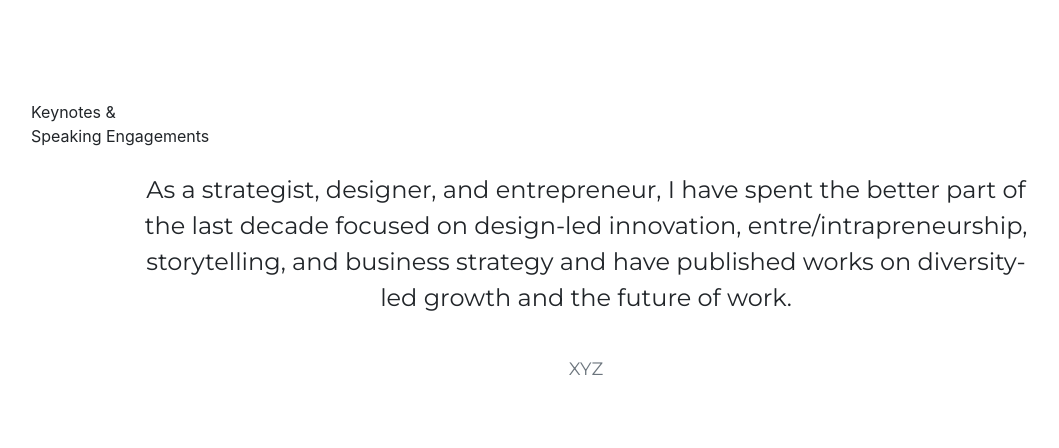
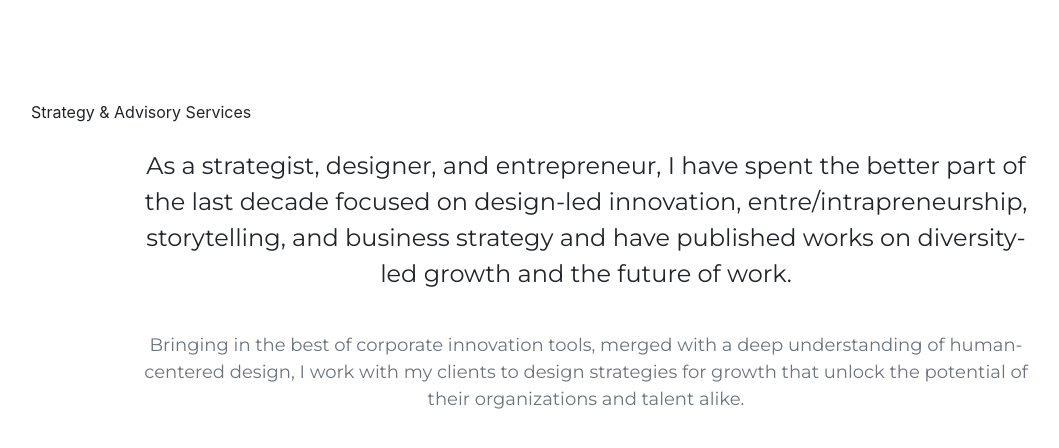
Before and after one commit to dalkat/dalkat.github.io, a Jekyll site: the page built from strategy.md, in a window 1280 px wide and 900 px high. Shown: the top 448 px of the window, without its empty margins (54-1113 px from the left). Built offline with Jekyll 4.4.1, drawn with Linux system fonts in a browser that asks for light colours; nearby versions of some CDN libraries; some web fonts are replaced; library files that are not in the unit come from our copies.

Commit message:
portfolio not working

```diff
--- a/_data/strategy.yml
+++ b/_data/strategy.yml
@@ -1,6 +1,6 @@
 intro:
   lead-in: ''
-  heading: Keynotes & <br>Speaking Engagements
+  heading: Strategy & Advisory Services
   btn: ''
 
 about:
--- a/_layouts/default-sub.html
+++ b/_layouts/default-sub.html
@@ -111,7 +111,7 @@
     </footer>
 
     {% assign ws = '' %}
-    {%- if page.layout == 'home' 'strategy' -%}
+    {%- if page.layout == 'strategy' -%}
     <!-- Portfolio Modals -->
     {%- for project in site.projects -%}
 {% assign ws = '' %}
--- a/_layouts/strategy.html
+++ b/_layouts/strategy.html
@@ -54,7 +54,7 @@ layout: default-sub
               As a strategist, designer, and entrepreneur, I have spent the better part of the last decade focused on design-led innovation, entre/intrapreneurship, storytelling, and business strategy and have published works on diversity-led growth and the future of work. </p>
 
 
-            <br><p class="section-subheading text-muted" style="font-size:18px; font-family:'Montserrat', 'Helvetica Neue', Helvetica, Arial, sans-serif; text-align:center; padding:0 10%;">XYZ</p><br><br>
+            <br><p class="section-subheading text-muted" style="font-size:18px; font-family:'Montserrat', 'Helvetica Neue', Helvetica, Arial, sans-serif; text-align:center; padding:0 10%;">Bringing in the best of corporate innovation tools, merged with a deep understanding of human-centered design, I work with my clients to design strategies for growth that unlock the potential of their organizations and talent alike.   </p><br><br>
 
 
             <div class="row">
```
